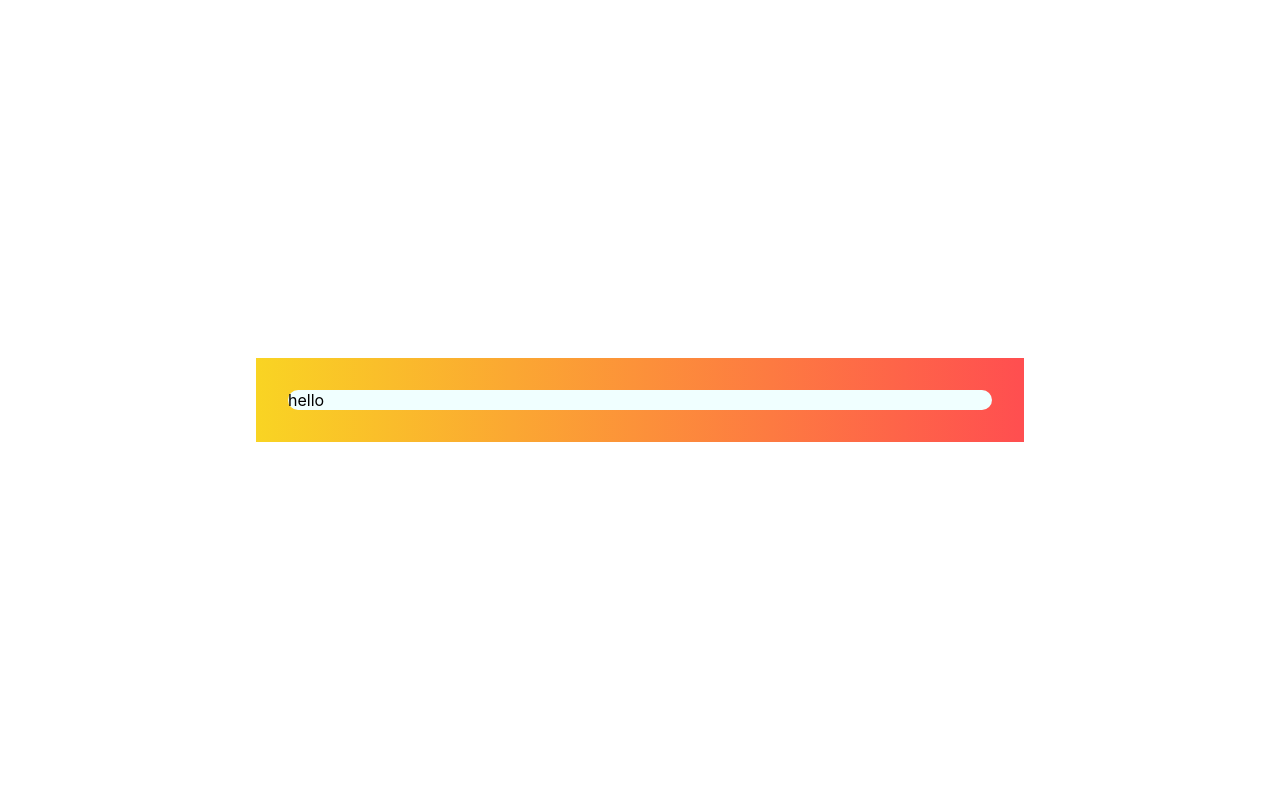
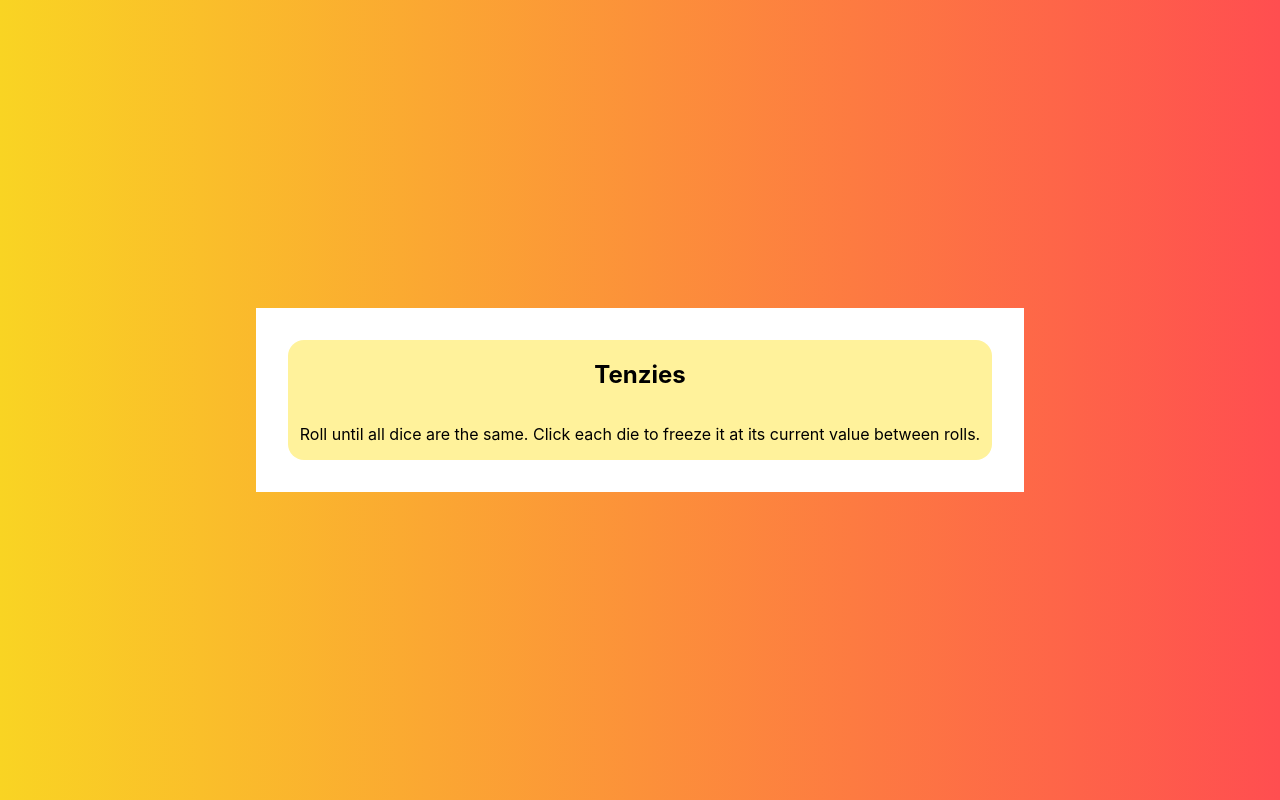
Before and after one commit to little-plumelet/Tenzies, a React (Create React App) app: page / in a window 1280 px wide. Built offline with nearby package versions, Linux system fonts and the light colour scheme.

Commit message:
feat: cahge styles for main component

```diff
--- a/src/components/Main/Main.tsx
+++ b/src/components/Main/Main.tsx
@@ -6,7 +6,10 @@
         <>
           <div className={style.wrapper}>
             <div className={style.mainBox}>
-              <div className={style.innerBox}>hello</div>
+              <div className={style.innerBox}>
+                <h2>Tenzies</h2>
+                <p>Roll until all dice are the same. Click each die to freeze it at its current value between rolls.</p>
+              </div>
             </div>
           </div>
         </>
--- a/src/components/Main/style.module.css
+++ b/src/components/Main/style.module.css
@@ -7,7 +7,7 @@
 
 .mainBox {
     width: 60%;
-    background-image: linear-gradient(to right, #f9d423 0%, #ff4e50 100%);
+    background-color: white;
     padding: 2rem;
     align-self: center;
     display: flex;
@@ -16,6 +16,10 @@
 
 .innerBox {
     width: 100%;
-    background-color: azure;
+    display: flex;
+    flex-direction: column;
+    justify-content: center;
+    align-items: center;
+    background-color: #fff29b;
     border-radius: 1rem;
 }
--- a/src/index.css
+++ b/src/index.css
@@ -5,6 +5,7 @@
     sans-serif;
   -webkit-font-smoothing: antialiased;
   -moz-osx-font-smoothing: grayscale;
+  background-image: linear-gradient(to right, #f9d423 0%, #ff4e50 100%);
 }
 
 code {
```
